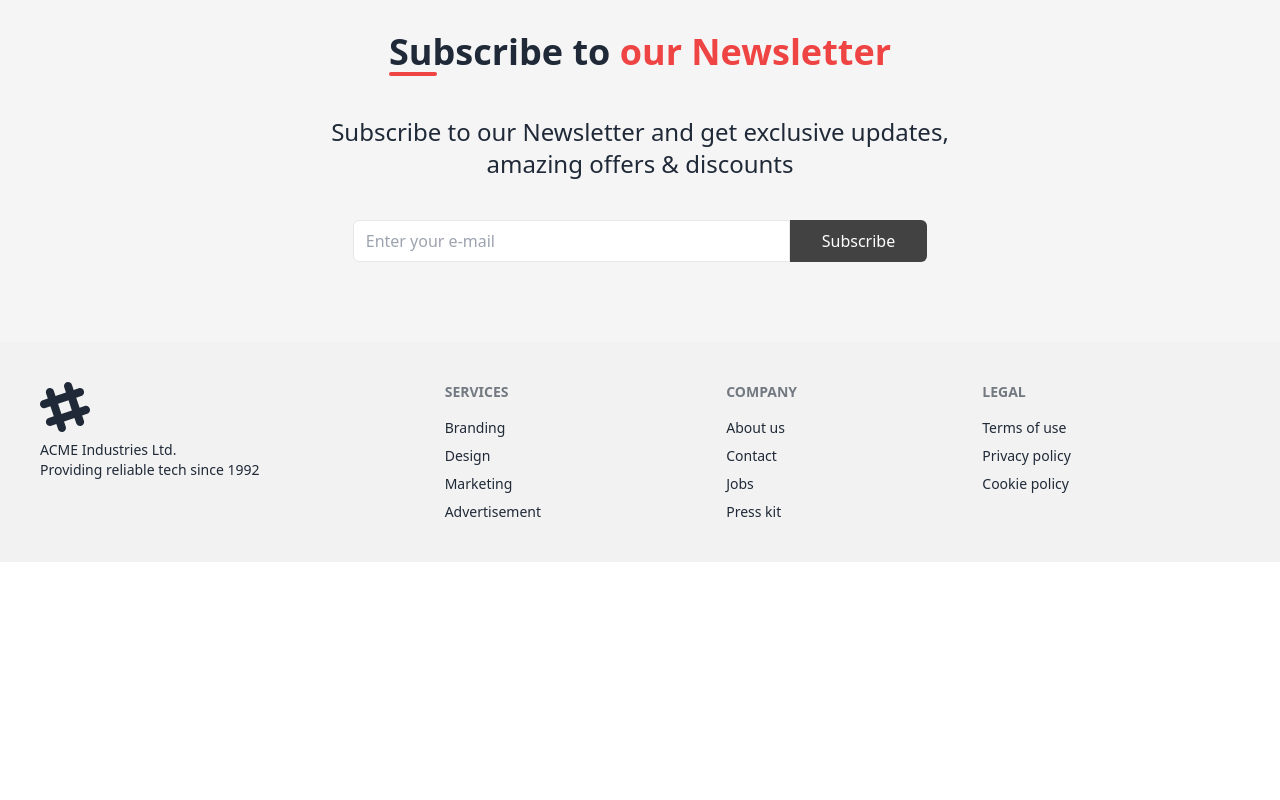
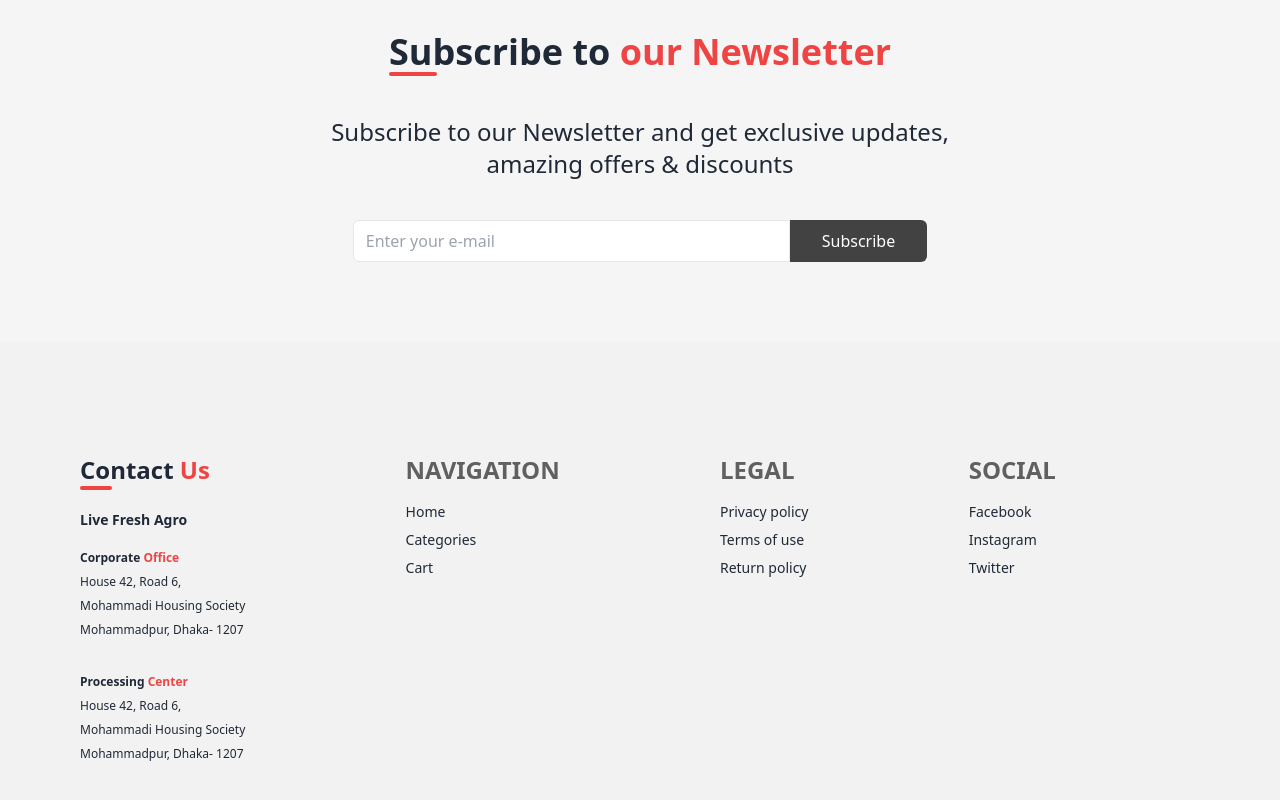
Before and after one commit to hasib231/thinkcrypt-task, a React (Vite) app: page / in a window 1280 px wide. Shown: the part 8332-9132 px from the top of the page. Before the commit the page ends 8894 px from the top, so only its background shows below. Built offline with nearby package versions, Linux system fonts and the light colour scheme; no server answers.

Commit message:
Footer added

```diff
--- a/src/shared/Footer.jsx
+++ b/src/shared/Footer.jsx
@@ -2,44 +2,46 @@ import React from 'react';
 
 const Footer = () => {
     return (
-      <footer className="footer p-10 bg-base-200 text-base-content">
+      <footer className="footer px-20 py-28 bg-[#F2F2F2]">
         <aside>
-          <svg
-            width="50"
-            height="50"
-            viewBox="0 0 24 24"
-            xmlns="http://www.w3.org/2000/svg"
-            fillRule="evenodd"
-            clipRule="evenodd"
-            className="fill-current"
-          >
-            <path d="M22.672 15.226l-2.432.811.841 2.515c.33 1.019-.209 2.127-1.23 2.456-1.15.325-2.148-.321-2.463-1.226l-.84-2.518-5.013 1.677.84 2.517c.391 1.203-.434 2.542-1.831 2.542-.88 0-1.601-.564-1.86-1.314l-.842-2.516-2.431.809c-1.135.328-2.145-.317-2.463-1.229-.329-1.018.211-2.127 1.231-2.456l2.432-.809-1.621-4.823-2.432.808c-1.355.384-2.558-.59-2.558-1.839 0-.817.509-1.582 1.327-1.846l2.433-.809-.842-2.515c-.33-1.02.211-2.129 1.232-2.458 1.02-.329 2.13.209 2.461 1.229l.842 2.515 5.011-1.677-.839-2.517c-.403-1.238.484-2.553 1.843-2.553.819 0 1.585.509 1.85 1.326l.841 2.517 2.431-.81c1.02-.33 2.131.211 2.461 1.229.332 1.018-.21 2.126-1.23 2.456l-2.433.809 1.622 4.823 2.433-.809c1.242-.401 2.557.484 2.557 1.838 0 .819-.51 1.583-1.328 1.847m-8.992-6.428l-5.01 1.675 1.619 4.828 5.011-1.674-1.62-4.829z"></path>
-          </svg>
-          <p>
-            ACME Industries Ltd.
-            <br />
-            Providing reliable tech since 1992
-          </p>
+          <div>
+            <h1 className="text-2xl font-bold">
+              Contact <span className="text-red-500">Us</span>
+            </h1>
+            <div className="bg-red-500 w-8 h-1 rounded-lg"></div>
+          </div>
+          <h3 className="font-bold my-3">Live Fresh Agro</h3>
+          <h4 className="font-bold text-xs">
+            Corporate <span className="text-red-500">Office</span>
+          </h4>
+          <p className="text-xs">House 42, Road 6, </p>
+          <p className="text-xs">Mohammadi Housing Society </p>
+          <p className="text-xs">Mohammadpur, Dhaka- 1207 </p>
+          <br />
+          <h4 className="font-bold text-xs">
+            Processing <span className="text-red-500">Center</span>
+          </h4>
+          <p className="text-xs">House 42, Road 6, </p>
+          <p className="text-xs">Mohammadi Housing Society </p>
+          <p className="text-xs">Mohammadpur, Dhaka- 1207 </p>
         </aside>
         <nav>
-          <h6 className="footer-title">Services</h6>
-          <a className="link link-hover">Branding</a>
-          <a className="link link-hover">Design</a>
-          <a className="link link-hover">Marketing</a>
-          <a className="link link-hover">Advertisement</a>
+          <h6 className="footer-title text-black text-2xl">Navigation</h6>
+          <a className="link link-hover">Home</a>
+          <a className="link link-hover">Categories</a>
+          <a className="link link-hover">Cart</a>
         </nav>
         <nav>
-          <h6 className="footer-title">Company</h6>
-          <a className="link link-hover">About us</a>
-          <a className="link link-hover">Contact</a>
-          <a className="link link-hover">Jobs</a>
-          <a className="link link-hover">Press kit</a>
+          <h6 className="footer-title text-black text-2xl">Legal</h6>
+          <a className="link link-hover">Privacy policy</a>
+          <a className="link link-hover">Terms of use</a>
+          <a className="link link-hover">Return policy</a>
         </nav>
         <nav>
-          <h6 className="footer-title">Legal</h6>
-          <a className="link link-hover">Terms of use</a>
-          <a className="link link-hover">Privacy policy</a>
-          <a className="link link-hover">Cookie policy</a>
+          <h6 className="footer-title text-black text-2xl">Social</h6>
+          <a className="link link-hover">Facebook</a>
+          <a className="link link-hover">Instagram</a>
+          <a className="link link-hover">Twitter</a>
         </nav>
       </footer>
     );
```
